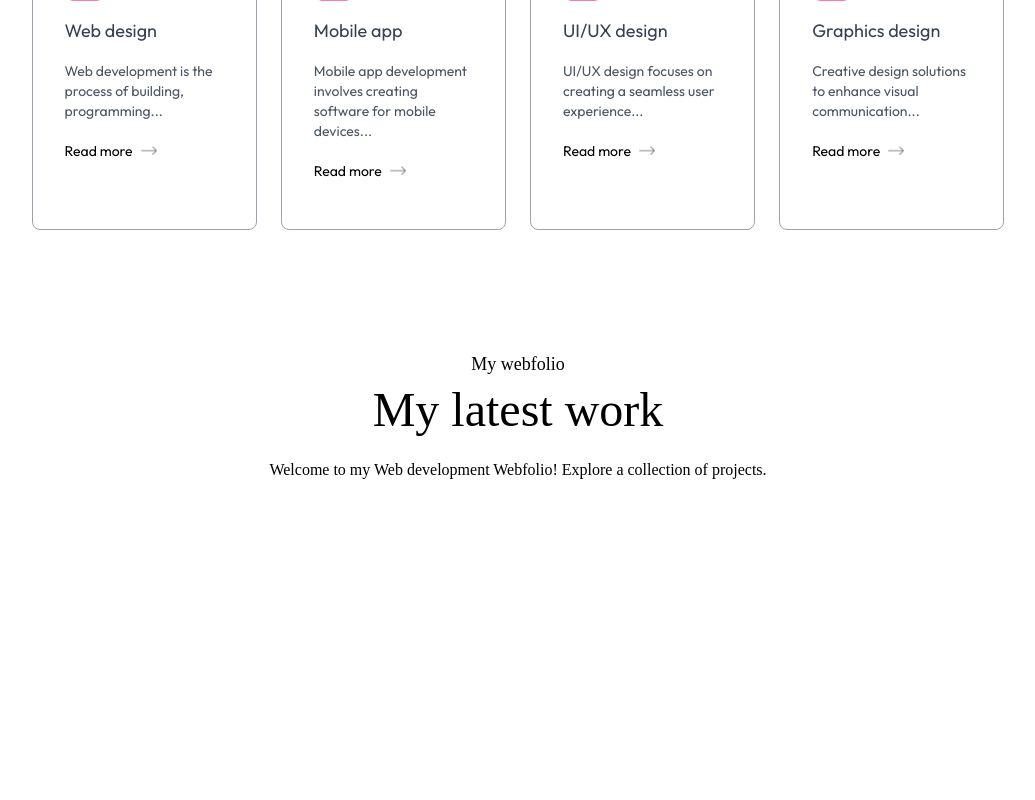
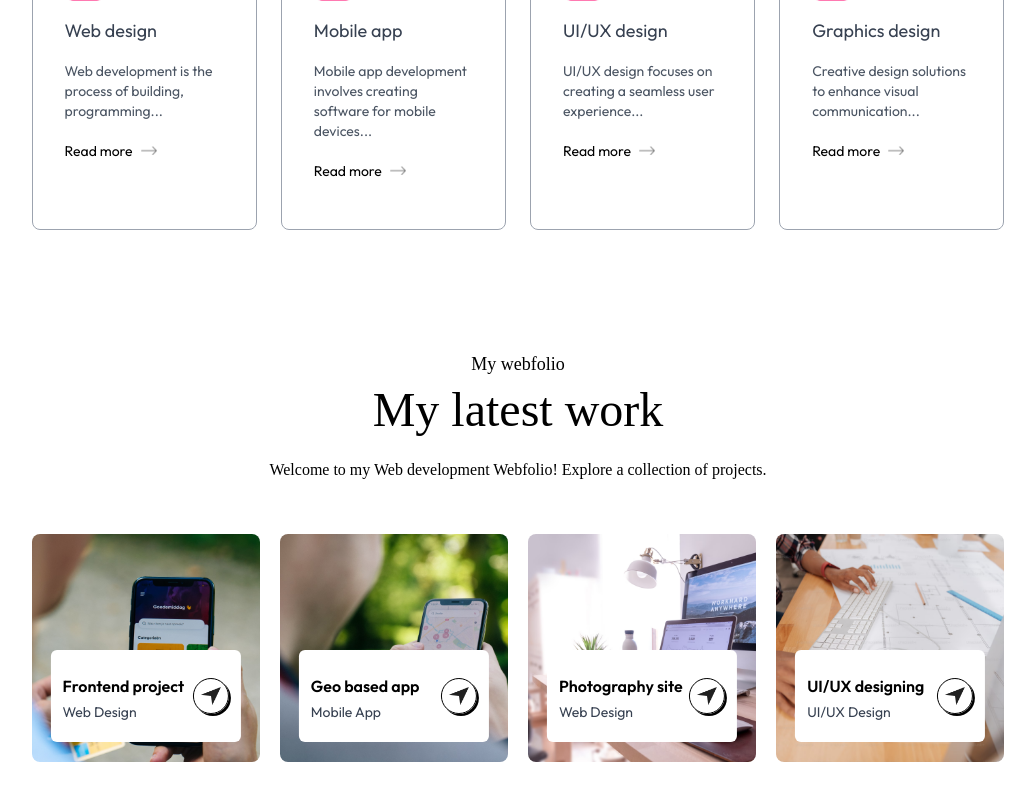
Before and after one commit to SiLEnT-24/webfolio, a Next.js app: page / in a window 1280 px wide. Shown: the part 1985-2785 px from the top of the page, without its empty margins (122-1157 px from the left). Before the commit the page ends 2559 px from the top, so only its background shows below. Built offline with nearby package versions, Linux system fonts and the light colour scheme; a web font is replaced by a local one.

Commit message:
Add Work component to display projects with dynamic data and styling

```diff
--- a/app/components/Work.jsx
+++ b/app/components/Work.jsx
@@ -1,3 +1,6 @@
+import Image from 'next/image'
+import { assets } from '@/assets/assets'
+import { workData } from '@/assets/assets'
 import React from 'react'
 
 const Work = () =>{
@@ -12,6 +15,25 @@
                Welcome to my Web development Webfolio! Explore a collection of projects.
             </p>
 
+        <div className='grid grid-cols-auto my-10 gap-5'>
+            {workData.map((project, index)=>(
+                <div className='aspect-square bg-no-repeat bg-cover bg-center rounded-lg relative cursor-pointer '
+                 key={index} style={{backgroundImage: `url(${project.bgImage})`}}>
+                    <div className='bg-white w-10/12 rounded-md
+                    absolute bottom-5 left-1/2 -translate-x-1/2 py-5
+                    px-3 flex items-center justify-between duration-500 group-hover:bottom-7'>
+                        <div>
+                            <h2 className='font-semibold'>{project.title}</h2>
+                            <p className='text-sm text-gray-700'>{project.description}</p>
+                        </div>
+                        <div className='border rounded-full border-black w-9 aspect-square
+                        flex items-center justify-center shadow-[2px_2px_0_#000] group-hover:bg-lime-300 transition' >
+                           <Image src={assets.send_icon} alt='send icon' className='w-5' />
+                        </div>
+                    </div>
+                </div>
+            ))}
+        </div>
         </div>
     )
 }
```
